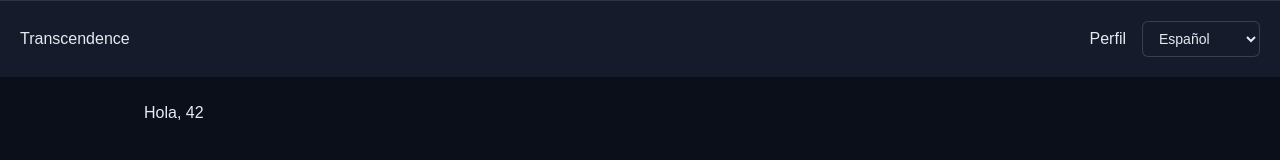
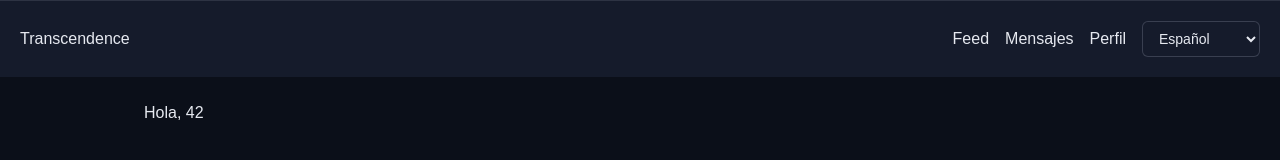
Before and after one commit to Hadi2022/ft_transcendence, a React (Vite) app in the folder frontend/: page / in a window 1280 px wide. Shown: the top 160 px of the page. Built offline with nearby package versions, Linux system fonts and the light colour scheme.

Commit message:
feat: add main navigation links

```diff
--- a/frontend/src/index.css
+++ b/frontend/src/index.css
@@ -12,3 +12,9 @@
     --font-sans: "Space Grotesk Variable", sans-serif;
     --font-mono: "JetBrains Mono Variable", monospace;
 }
+
+@layer components {
+    .navlink {
+        @apply hover:text-white transition-colors
+    }
+}
--- a/frontend/src/layouts/MainLayout.tsx
+++ b/frontend/src/layouts/MainLayout.tsx
@@ -14,7 +14,9 @@ export default function MainLayout() {
                     sticky top-0 z-50">
                 <h1>Transcendence</h1>
                 <nav className="flex flex-row gap-4 items-center">
-                    <NavLink to="#">Perfil</NavLink>
+                    <NavLink to="#" className="navlink">{ t("nav.feed") }</NavLink>
+                    <NavLink to="#" className="navlink">{ t("nav.messages") }</NavLink>
+                    <NavLink to="#" className="navlink">{ t("nav.profile") }</NavLink>
                     <LanguageSelector />
                 </nav>
             </header>
--- a/frontend/src/locales/en.json
+++ b/frontend/src/locales/en.json
@@ -16,5 +16,11 @@
         "registerButton": "Register",
         "registerConfirmPassword": "Confirm password",
         "haveAccount": "Already have an account?"
+    },
+    "nav": {
+        "feed": "Feed",
+        "search": "Search",
+        "messages": "Messages",
+        "profile": "Profile"
     }
 }
--- a/frontend/src/locales/es.json
+++ b/frontend/src/locales/es.json
@@ -16,5 +16,11 @@
         "registerButton": "Registrarse",
         "registerConfirmPassword": "Confirmar contraseña",
         "haveAccount": "¿Ya tienes cuenta?"
+    },
+    "nav": {
+        "feed": "Feed",
+        "search": "Buscar",
+        "messages": "Mensajes",
+        "profile": "Perfil"
     }
 }
--- a/frontend/src/locales/nl.json
+++ b/frontend/src/locales/nl.json
@@ -16,5 +16,11 @@
         "registerButton": "Register",
         "registerConfirmPassword": "Confirm password",
         "haveAccount": "Already have an account?"
+    },
+    "nav": {
+        "feed": "Feed",
+        "search": "Search",
+        "messages": "Messages",
+        "profile": "Profile"
     }
 }
```
